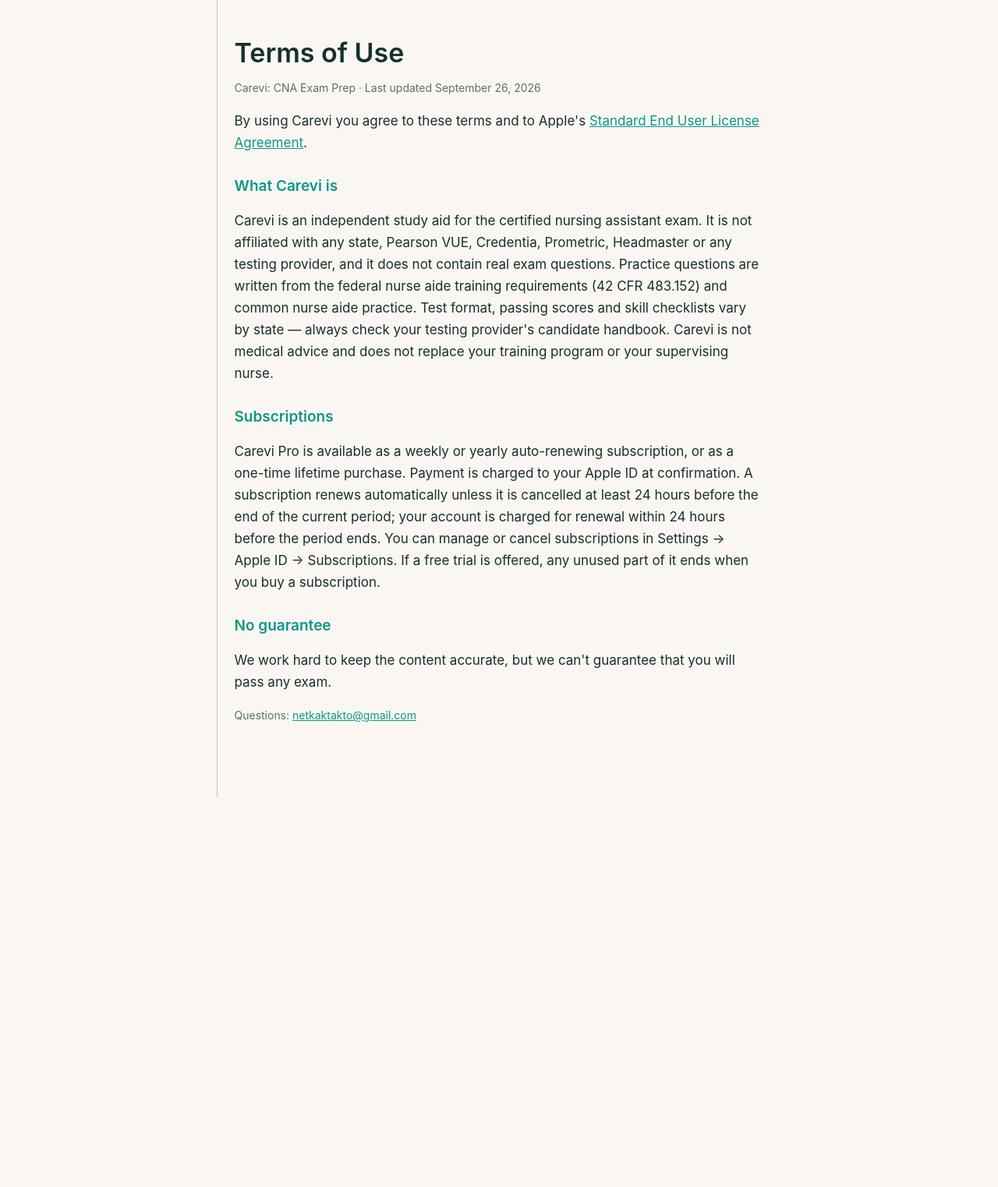
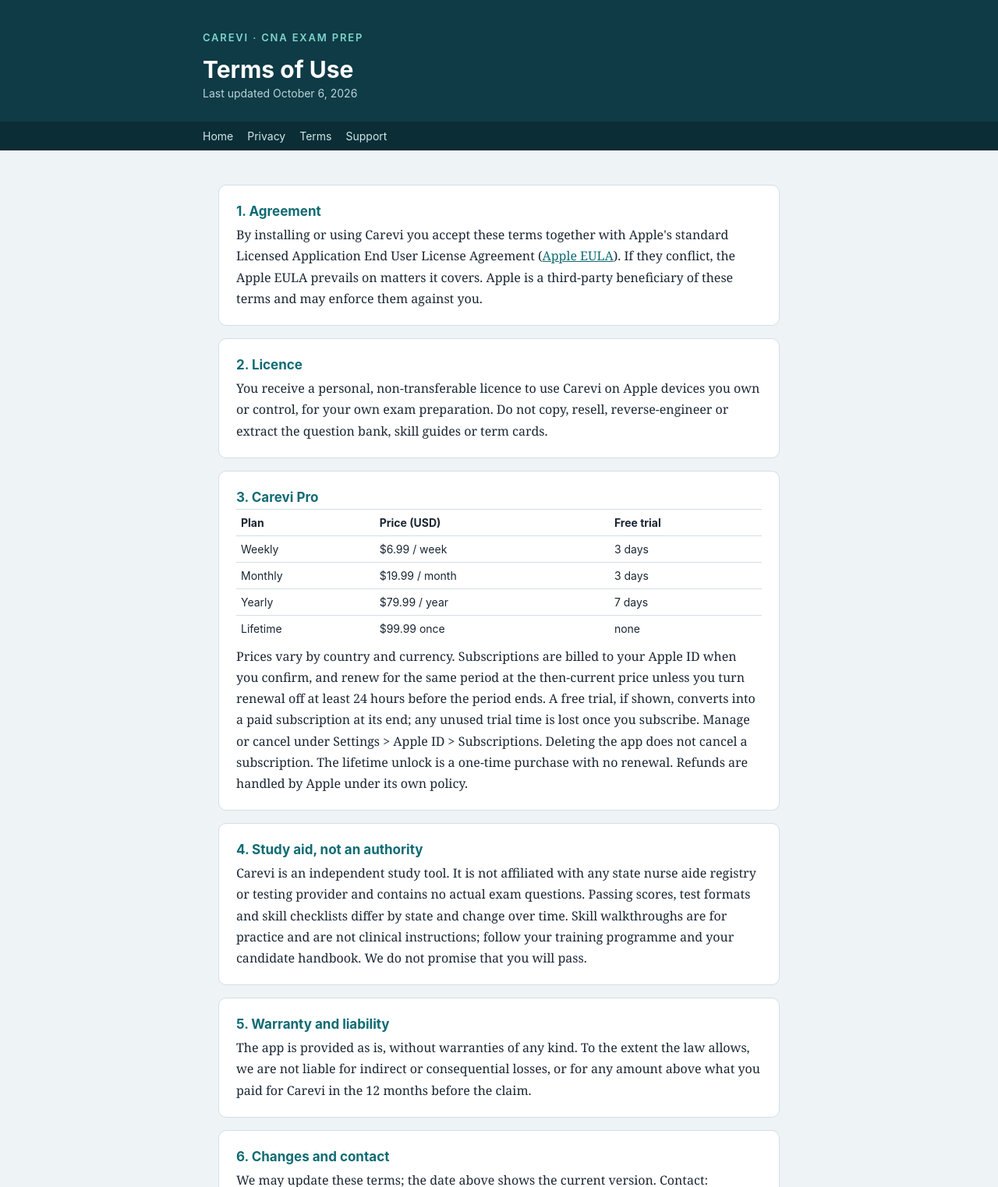
Before and after one commit to qwerpap/carevi-legal, a plain HTML site: page terms.html in a window 1280 px wide. Shown: the top 1523 px of the page at 78% size. Before the commit the page ends 1023 px from the top, so only its background shows below. Drawn offline with Linux system fonts and the light colour scheme.

Commit message:
spam43: тексты под апку

```diff
--- a/terms.html
+++ b/terms.html
@@ -1,4 +1,15 @@
-<!doctype html><html lang="en"><head><meta charset="utf-8"><meta name="viewport" content="width=device-width,initial-scale=1"><title>Terms of Use — Carevi</title><style>body{margin:0;background:#FAF7F2;color:#16302E;font:17px/1.65 -apple-system,system-ui,sans-serif}main{max-width:680px;margin:0 auto;padding:48px 22px 80px;border-left:1.5px solid #F1B3A6}h1{font:600 34px/1.15 -apple-system,system-ui,sans-serif;margin:0 0 6px}h2{font:600 19px/1.3 -apple-system,system-ui,sans-serif;color:#0C968C;margin:30px 0 6px}a{color:#0C968C}.muted{color:#5C706E;font-size:14px}li{margin:4px 0}@media (prefers-color-scheme:dark){body{background:#101A1B;color:#E8F1EF}main{border-color:#7A3F36}a,h2{color:#2EC4B6}.muted{color:#9CB0AD}}</style></head><body><main><h1>Terms of Use</h1><p class="muted">Carevi: CNA Exam Prep · Last updated September 26, 2026</p><p>By using Carevi you agree to these terms and to Apple's <a href="https://www.apple.com/legal/internet-services/itunes/dev/stdeula/">Standard End User License Agreement</a>.</p>
-<h2>What Carevi is</h2><p>Carevi is an independent study aid for the certified nursing assistant exam. It is not affiliated with any state, Pearson VUE, Credentia, Prometric, Headmaster or any testing provider, and it does not contain real exam questions. Practice questions are written from the federal nurse aide training requirements (42 CFR 483.152) and common nurse aide practice. Test format, passing scores and skill checklists vary by state — always check your testing provider's candidate handbook. Carevi is not medical advice and does not replace your training program or your supervising nurse.</p>
-<h2>Subscriptions</h2><p>Carevi Pro is available as a weekly or yearly auto-renewing subscription, or as a one-time lifetime purchase. Payment is charged to your Apple ID at confirmation. A subscription renews automatically unless it is cancelled at least 24 hours before the end of the current period; your account is charged for renewal within 24 hours before the period ends. You can manage or cancel subscriptions in Settings → Apple ID → Subscriptions. If a free trial is offered, any unused part of it ends when you buy a subscription.</p>
-<h2>No guarantee</h2><p>We work hard to keep the content accurate, but we can't guarantee that you will pass any exam.</p><p class="muted">Questions: <a href="mailto:netkaktakto@gmail.com">netkaktakto@gmail.com</a></p></main></body></html>
+<!doctype html><html lang="en"><head><meta charset="utf-8"><meta name="viewport" content="width=device-width,initial-scale=1"><meta name="color-scheme" content="light dark"><title>Terms of Use | Carevi</title><style>*{box-sizing:border-box}body{margin:0;background:#EEF3F6;color:#1B2733;font:16px/1.7 Georgia,'Iowan Old Style','Palatino Linotype',serif}
+header{background:#0F3B46;color:#fff;padding:34px 20px 28px}header div,main{max-width:760px;margin:0 auto}
+header b{font:600 13px/1 -apple-system,system-ui,sans-serif;letter-spacing:.14em;text-transform:uppercase;color:#7FD6CB}
+header h1{margin:10px 0 4px;font:700 30px/1.2 -apple-system,system-ui,sans-serif}header p{margin:0;font:14px -apple-system,system-ui,sans-serif;color:#B9D3D8}
+nav{background:#0B2D35;padding:10px 20px;font:14px -apple-system,system-ui,sans-serif}nav div{max-width:760px;margin:0 auto}nav a{color:#CFE7EA;margin-right:18px;text-decoration:none}
+main{padding:28px 20px 70px}section{background:#fff;border:1px solid #D3DEE4;border-radius:10px;padding:4px 22px 14px;margin:16px 0}
+h2{font:700 17px/1.3 -apple-system,system-ui,sans-serif;color:#0F6B73;margin:18px 0 4px}p,li{margin:6px 0}a{color:#0F6B73}
+table{border-collapse:collapse;width:100%;font:14px -apple-system,system-ui,sans-serif}td,th{border-top:1px solid #D3DEE4;padding:8px 6px;text-align:left;vertical-align:top}
+@media(prefers-color-scheme:dark){body{background:#0D1519;color:#DCE7EA}section{background:#142027;border-color:#243640}h2,a{color:#6FD3CA}td,th{border-color:#243640}header{background:#0A2A32}}</style></head><body><header><div><b>Carevi · CNA Exam Prep</b><h1>Terms of Use</h1><p>Last updated October 6, 2026</p></div></header><nav><div><a href="index.html">Home</a><a href="privacy.html">Privacy</a><a href="terms.html">Terms</a><a href="support.html">Support</a></div></nav><main><section><h2>1. Agreement</h2><p>By installing or using Carevi you accept these terms together with Apple's standard Licensed Application End User License Agreement (<a href="https://www.apple.com/legal/internet-services/itunes/dev/stdeula/">Apple EULA</a>). If they conflict, the Apple EULA prevails on matters it covers. Apple is a third-party beneficiary of these terms and may enforce them against you.</p></section>
+<section><h2>2. Licence</h2><p>You receive a personal, non-transferable licence to use Carevi on Apple devices you own or control, for your own exam preparation. Do not copy, resell, reverse-engineer or extract the question bank, skill guides or term cards.</p></section>
+<section><h2>3. Carevi Pro</h2><table><tr><th>Plan</th><th>Price (USD)</th><th>Free trial</th></tr><tr><td>Weekly</td><td>$6.99 / week</td><td>3 days</td></tr><tr><td>Monthly</td><td>$19.99 / month</td><td>3 days</td></tr><tr><td>Yearly</td><td>$79.99 / year</td><td>7 days</td></tr><tr><td>Lifetime</td><td>$99.99 once</td><td>none</td></tr></table>
+<p>Prices vary by country and currency. Subscriptions are billed to your Apple ID when you confirm, and renew for the same period at the then-current price unless you turn renewal off at least 24 hours before the period ends. A free trial, if shown, converts into a paid subscription at its end; any unused trial time is lost once you subscribe. Manage or cancel under Settings > Apple ID > Subscriptions. Deleting the app does not cancel a subscription. The lifetime unlock is a one-time purchase with no renewal. Refunds are handled by Apple under its own policy.</p></section>
+<section><h2>4. Study aid, not an authority</h2><p>Carevi is an independent study tool. It is not affiliated with any state nurse aide registry or testing provider and contains no actual exam questions. Passing scores, test formats and skill checklists differ by state and change over time. Skill walkthroughs are for practice and are not clinical instructions; follow your training programme and your candidate handbook. We do not promise that you will pass.</p></section>
+<section><h2>5. Warranty and liability</h2><p>The app is provided as is, without warranties of any kind. To the extent the law allows, we are not liable for indirect or consequential losses, or for any amount above what you paid for Carevi in the 12 months before the claim.</p></section>
+<section><h2>6. Changes and contact</h2><p>We may update these terms; the date above shows the current version. Contact: <a href="mailto:netkaktakto@gmail.com">netkaktakto@gmail.com</a>.</p></section></main></body></html>
```
Also changed, not shown: index.html (+10 -1 lines), privacy.html (+19 -8 lines), support.html (+13 -4 lines).
